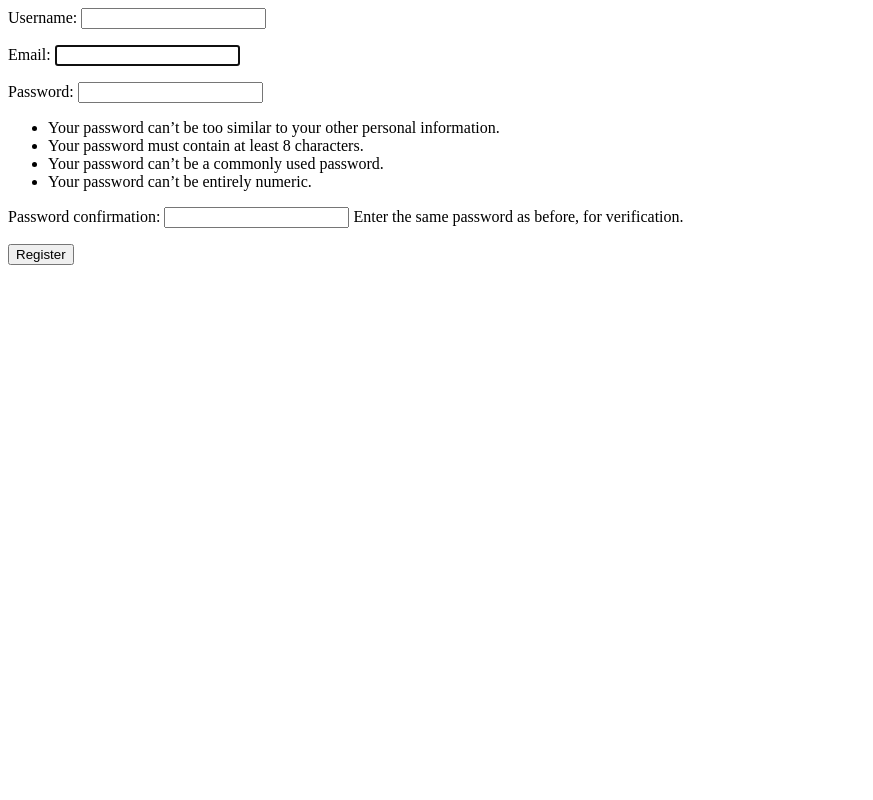
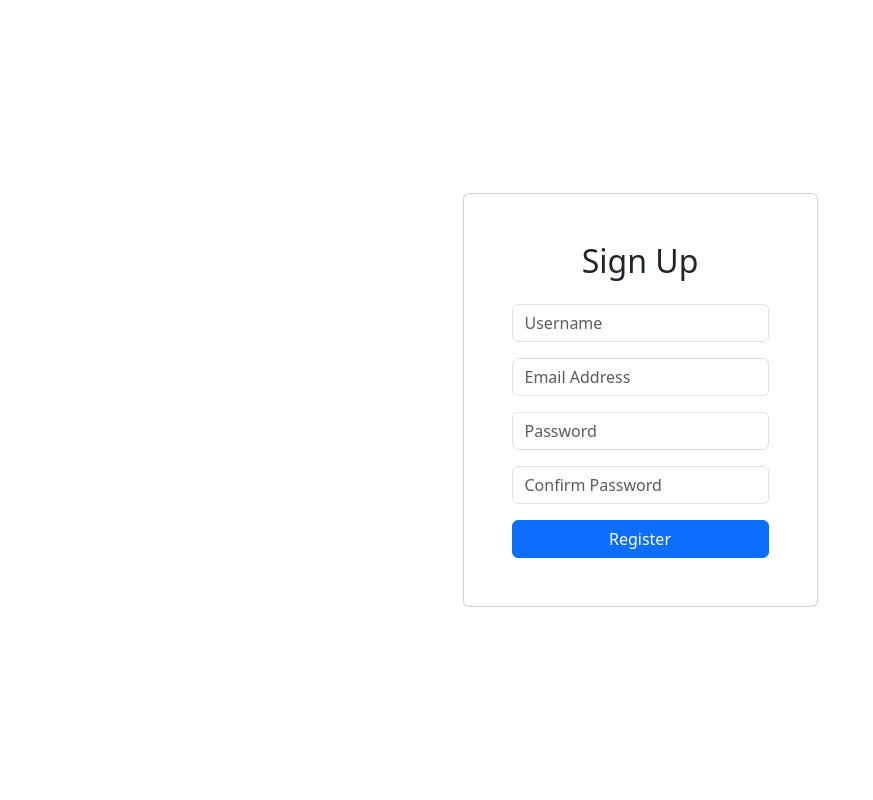
Before and after one commit to SUWAANsilveroak/HANA-Major, a Django app: page /user/sign-up/ in a window 1280 px wide. Shown: the whole page, without its empty margins (0-873 px from the left). Run offline with Django 5.2, Linux system fonts and the light colour scheme.

Commit message:
sign-up form complited

```diff
--- a/templates/userauths/sign-up.html
+++ b/templates/userauths/sign-up.html
@@ -1,6 +1,37 @@
+<!DOCTYPE html>
+<html lang="en">
+<head>
+  <meta charset="UTF-8">
+  <meta name="viewport" content="width=device-width, initial-scale=1.0">
+  <title>Sign Up - Your Website</title>
+  <!-- Bootstrap CSS -->
+  <link href="https://cdn.jsdelivr.net/npm/bootstrap@5.3.0-alpha1/dist/css/bootstrap.min.css" rel="stylesheet">
+</head>
+<body>
 
-<form action="" method="POST">
-    {% csrf_token %}
-    {{ form.as_p }}
-    <button type="submit">Register</button>
-</form>
+<div class="container-fluid vh-100 d-flex justify-content-center align-items-center">
+  <div class="card p-5">
+    <h2 class="card-title text-center mb-4">Sign Up</h2>
+    <form method="post">
+      {% csrf_token %}
+      <div class="mb-3">
+        <input type="text" class="form-control" id="username" name="username" placeholder="Username" required>
+      </div>
+      <div class="mb-3">
+        <input type="email" class="form-control" id="email" name="email" placeholder="Email Address" required>
+      </div>
+      <div class="mb-3">
+        <input type="password" class="form-control" id="password1" name="password1" placeholder="Password" required>
+      </div>
+      <div class="mb-3">
+        <input type="password" class="form-control" id="password2" name="password2" placeholder="Confirm Password" required>
+      </div>
+      <button type="submit" class="btn btn-primary w-100">Register</button>
+    </form>
+  </div>
+</div>
+
+<!-- Bootstrap JS -->
+<script src="https://cdn.jsdelivr.net/npm/bootstrap@5.3.0-alpha1/dist/js/bootstrap.bundle.min.js"></script>
+</body>
+</html>
--- a/userauths/views.py
+++ b/userauths/views.py
@@ -1,25 +1,27 @@
-from django.shortcuts import render
-from userauths.forms import UserRegisterForm
+from django.shortcuts import render, redirect
 from django.contrib.auth import login, authenticate
 from django.contrib import messages
+from userauths.forms import UserRegisterForm
 
-# Create your views here.
 def register_view(request):
-
-    if request.method=="POST":
-        form = UserRegisterForm(request.POST or None)
+    if request.method == "POST":
+        form = UserRegisterForm(request.POST)
         if form.is_valid():
             new_user = form.save()
-            username = form.cleaned_data.get("username")
-            messages.success(request, f"Hey{username}, your account was created successfully")
-            new_user = authenticate(username=form.cleaned_data["email"],
-                                    password =form.cleaned_data["password1"])
-            login(request, new_user)
-            return ("core:index")
+            email = form.cleaned_data.get("email")
+            password = form.cleaned_data.get("password1")
+            # Authenticate the new user
+            new_user = authenticate(username=email, password=password)
+            if new_user:
+                # Login the user
+                login(request, new_user)
+                messages.success(request, f"Hey {new_user.username}, your account was created successfully")
+                # Redirect to the desired URL after successful login
+                return redirect("core:index")
+            else:
+                messages.error(request, "Failed to authenticate. Please try logging in.")
     else:
         form = UserRegisterForm()
 
-    context={
-        'form': form,
-    }
-    return render(request,"userauths/sign-up.html", context)
+    context = {'form': form}
+    return render(request, "userauths/sign-up.html", context)
```
Also changed, not shown: db.sqlite3.
